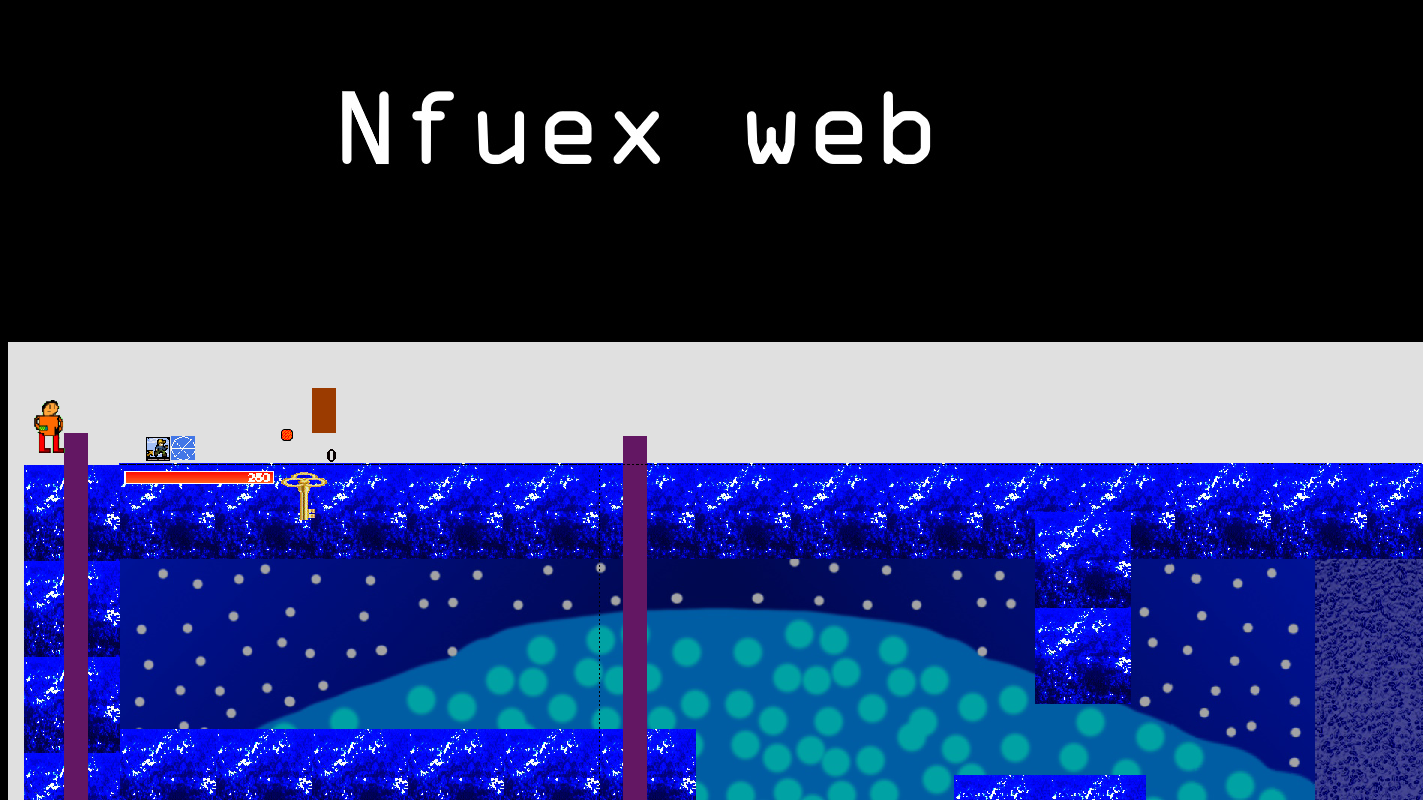
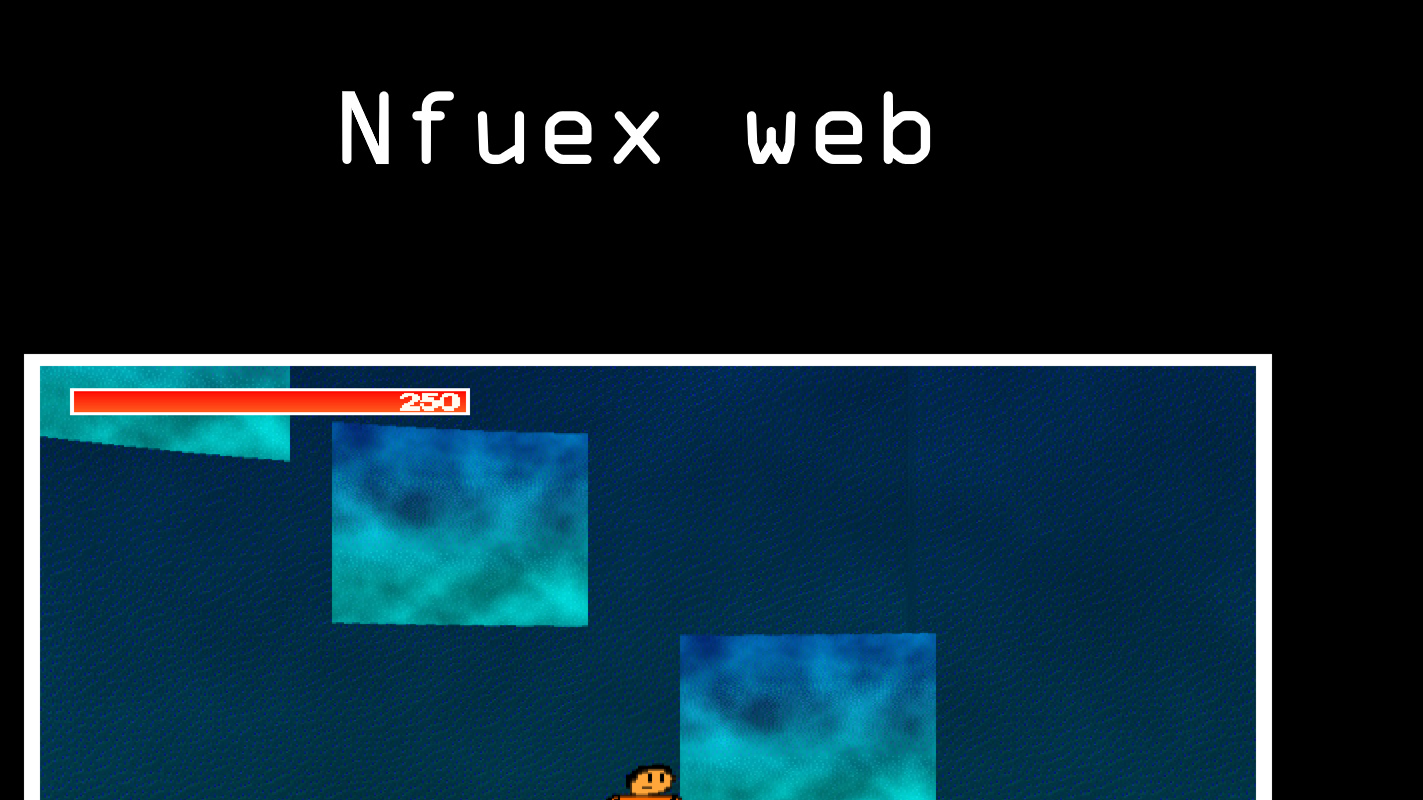
Before and after one commit to nfuex/nfuex.github.io, a plain HTML site: page index.html in a window 1280 px wide. Shown: the top 800 px of the page, 1423 px wide, since content can reach past the window. Drawn offline with Linux system fonts and the light colour scheme.

Commit message:
Update index.html

```diff
--- a/index.html
+++ b/index.html
@@ -12,7 +12,7 @@
     </div>
     <div>
         <br><br><br><br>
-        <img src="image.png" class="poster">
+        <img src="edrtex_BYuTsQqrBk.png" class="poster">
     </div>
     <br><br><br><br><br><br><br>
     <div class="links">
```
